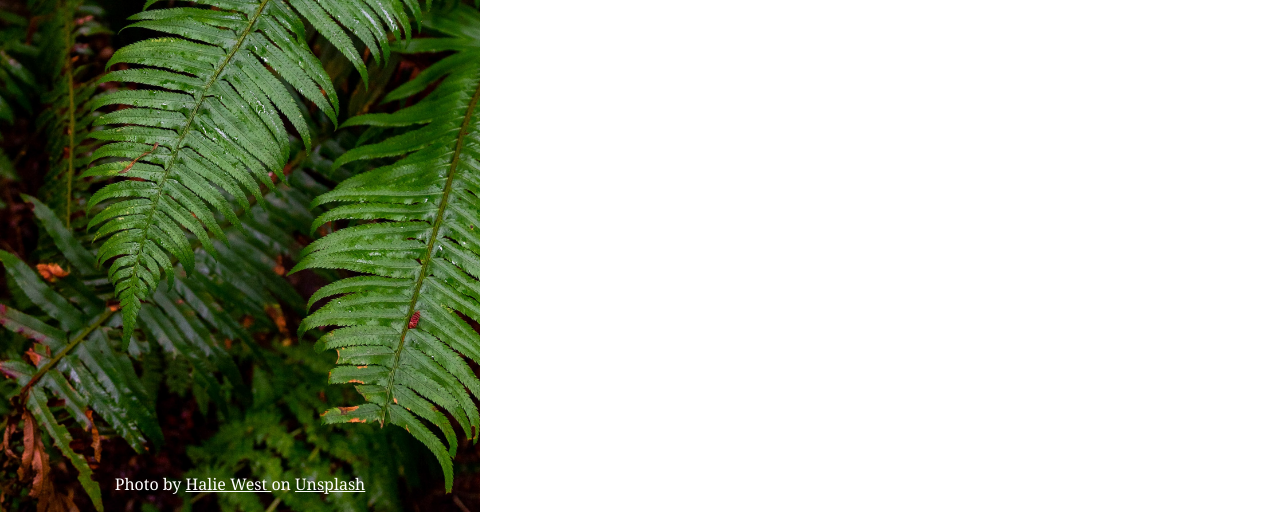
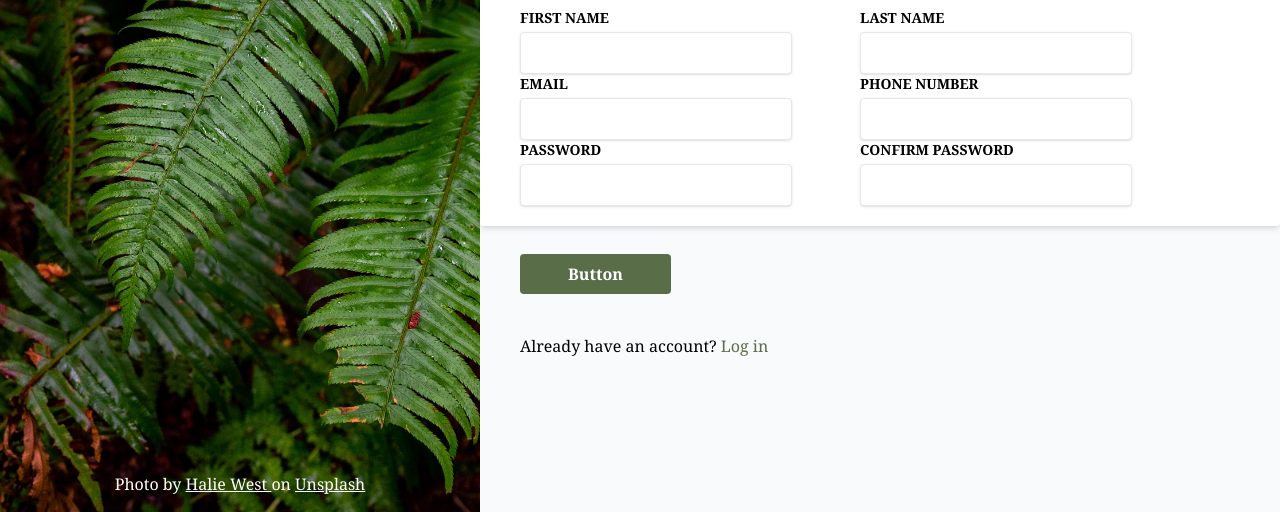
Before and after one commit to CyberGigzz/Project-sign-up-form, a website: page build/index.html in a window 1280 px wide. Shown: the part 288-800 px from the top of the page. Drawn offline with Linux system fonts and the light colour scheme; a web font is replaced by a local one.

Commit message:
UI almost done

```diff
--- a/build/index.html
+++ b/build/index.html
@@ -45,7 +45,7 @@
         </p>
       </div>
 
-      <div class="flex-[7.5]">
+      <div class="flex-[7.5] bg-[#f9fafb]">
         <div class="px-5 pb-10 pt-24 font-mediuim leading-3">
           <p class="text-black text-xl mb-4">
             This is not a real online service! you know you need something like
@@ -56,6 +56,92 @@
             You <span class="italic">know</span> you want to.
           </p>
         </div>
+
+        <div class="py-5 pl-10 pr-20 bg-white shadow-md rounded">
+          <form action="#" class="grid grid-cols-2">
+            <h3 class="text-xl mb-3 text-black col-span-2">Let's do this!</h3>
+
+            <div class="w-80">
+              <label for="first_name" class="block text-sm font-semibold mb-1"
+                >FIRST NAME</label
+              >
+              <input
+                class="shadow appearance-none border rounded py-2 px-3 text-gray-700 eading-tight focus:outline-none focus:shadow-outline"
+                type="text"
+                id="first_name"
+              />
+            </div>
+
+            <div>
+              <label for="last_name" class="block text-sm font-semibold mb-1"
+                >LAST NAME</label
+              >
+              <input
+                class="shadow appearance-none border rounded py-2 px-3 text-gray-700 eading-tight focus:outline-none focus:shadow-outline"
+                type="text"
+                id="last_name"
+              />
+            </div>
+
+            <div>
+              <label for="email" class="block text-sm font-semibold mb-1"
+                >EMAIL</label
+              >
+              <input
+                class="shadow appearance-none border rounded py-2 px-3 text-gray-700 eading-tight focus:outline-none focus:shadow-outline"
+                type="email"
+                id="email"
+              />
+            </div>
+
+            <div>
+              <label for="phone_number" class="block text-sm font-semibold mb-1"
+                >PHONE NUMBER</label
+              >
+              <input
+                class="shadow appearance-none border rounded py-2 px-3 text-gray-700 eading-tight focus:outline-none focus:shadow-outline"
+                type="tel"
+                id="phone_number"
+              />
+            </div>
+
+            <div>
+              <label for="password" class="block text-sm font-semibold mb-1"
+                >PASSWORD</label
+              >
+              <input
+                class="shadow appearance-none border rounded py-2 px-3 text-gray-700 eading-tight focus:outline-none focus:shadow-outline"
+                type="password"
+                id="password"
+              />
+            </div>
+
+            <div>
+              <label
+                for="confirm_password"
+                class="block text-sm font-semibold mb-1"
+                >CONFIRM PASSWORD</label
+              >
+              <input
+                class="shadow appearance-none border rounded py-2 px-3 text-gray-700 eading-tight focus:outline-none focus:shadow-outline"
+                type="password"
+                id="confirm_password"
+              />
+            </div>
+          </form>
+        </div>
+
+        <div class="mt-2 p-5 pl-10">
+          <button
+            class="bg-[#596D48] hover:bg-[#6F8359] text-white font-bold py-2 px-12 rounded transition duration-300 ease-in-out"
+          >
+            Button
+          </button>
+        </div>
+
+        <p class="my-5 mx-10">
+          Already have an account? <a class="text-[#596D48]" href="#">Log in</a>
+        </p>
       </div>
     </main>
   </body>
```
Also changed, not shown: build/css/style.css.
